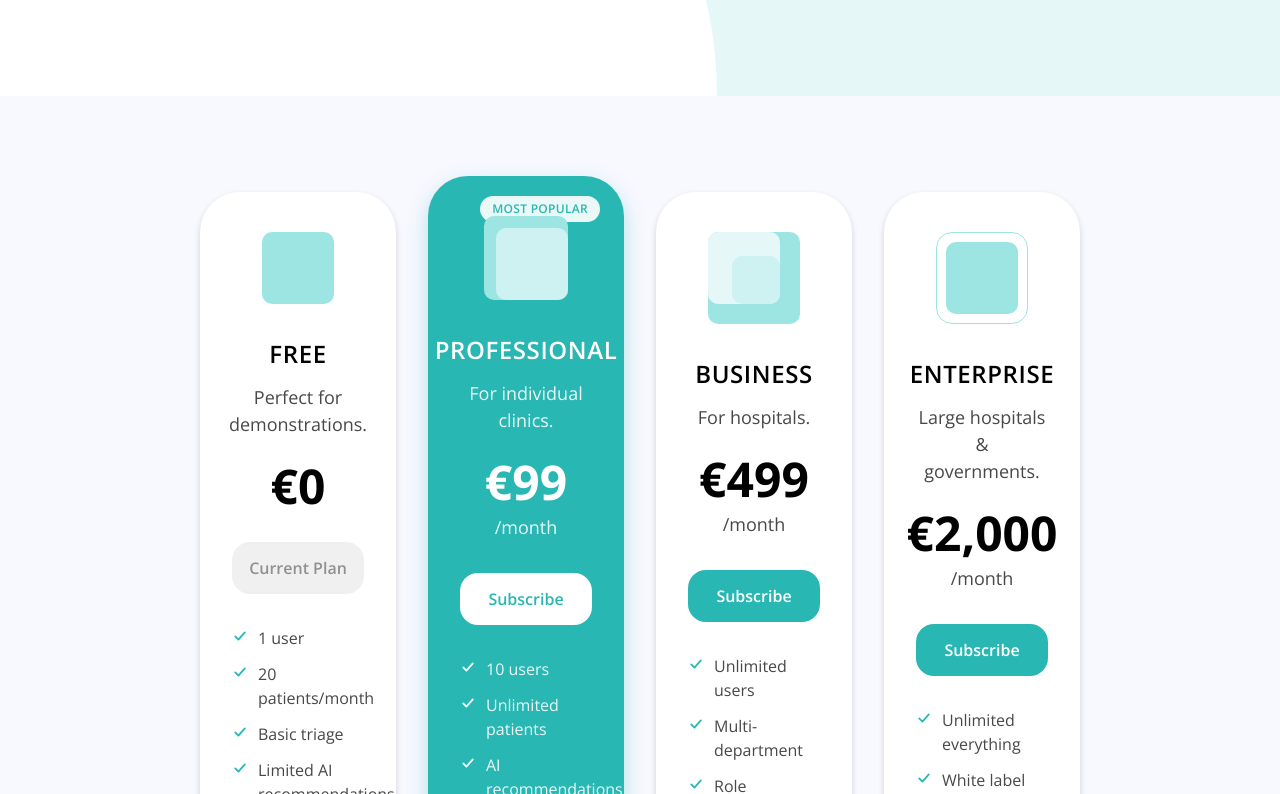
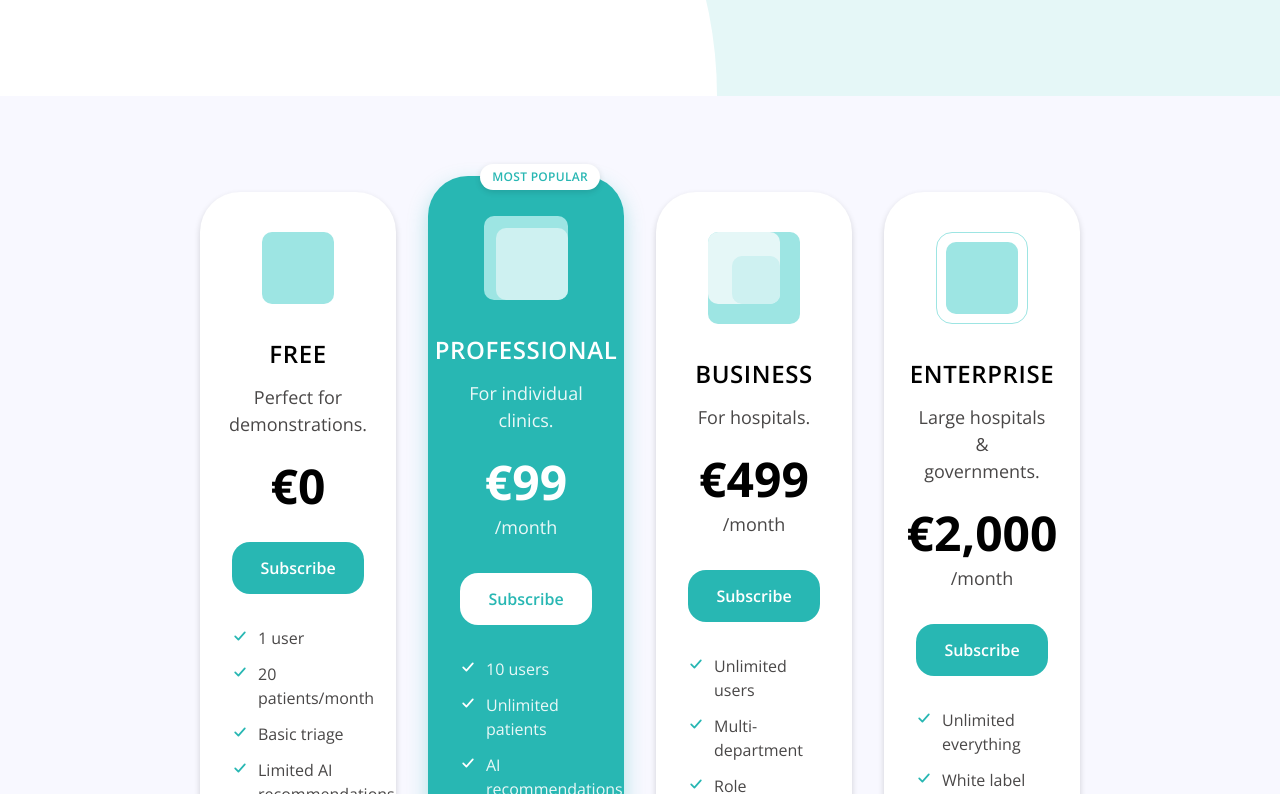
Before and after one commit to sandroulidaki-kt/triagenius-next, a Next.js app: page /plans in a window 1280 px wide. Shown: the part 456-1250 px from the top of the page. Built offline with nearby package versions, Linux system fonts and the light colour scheme.

Commit message:
Plans: Free is now Subscribe; overlay Most Popular badge on card edge

```diff
--- a/src/app/plans/page.tsx
+++ b/src/app/plans/page.tsx
@@ -41,7 +41,7 @@ export default function PlansPage() {
               <div className="mt-6">
                 <p className="font-bold text-[48px] leading-none text-black">€0</p>
               </div>
-              <button type="button" disabled className="mt-8 w-full cursor-default rounded-2xl bg-black/[0.06] py-3.5 text-[16px] font-semibold text-black/40">Current Plan</button>
+              <Link prefetch={false} href="/contact" className="mt-8 block w-full rounded-2xl bg-[#28b7b3] py-3.5 text-center text-[16px] font-semibold text-white transition-colors hover:bg-[#1f9b98]">Subscribe</Link>
               <ul className="mt-8 w-full space-y-3 text-left text-[16px] text-[#494747]">
                 {["1 user", "20 patients/month", "Basic triage", "Limited AI recommendations", "Community support"].map((f) => (
                   <li key={f} className="flex items-start gap-2.5"><Check /><span>{f}</span></li>
@@ -51,7 +51,7 @@ export default function PlansPage() {
 
             {/* PROFESSIONAL (featured) */}
             <div className="relative flex flex-col items-center text-center bg-[#28b7b3] rounded-[40px] shadow-[0px_8px_20px_0px_rgba(40,183,179,0.35)] px-8 py-10 md:-mt-4 md:mb-4">
-              <span className="absolute top-5 right-6 rounded-full bg-white/90 px-3 py-1 text-[12px] font-semibold uppercase tracking-wide text-[#28b7b3]">Most Popular</span>
+              <span className="absolute -top-3 right-6 z-10 rounded-full bg-white px-3 py-1 text-[12px] font-semibold uppercase tracking-wide text-[#28b7b3] shadow-[0px_2px_6px_0px_rgba(0,0,0,0.12)]">Most Popular</span>
               <div className="relative h-[84px] w-[84px]" aria-hidden="true">
                 <div className="absolute left-0 top-0 h-[84px] w-[84px] rounded-[10px] bg-[#9de5e3]"></div>
                 <div className="absolute left-3 top-3 h-[72px] w-[72px] rounded-[10px] bg-[#cef1f1]"></div>
```
